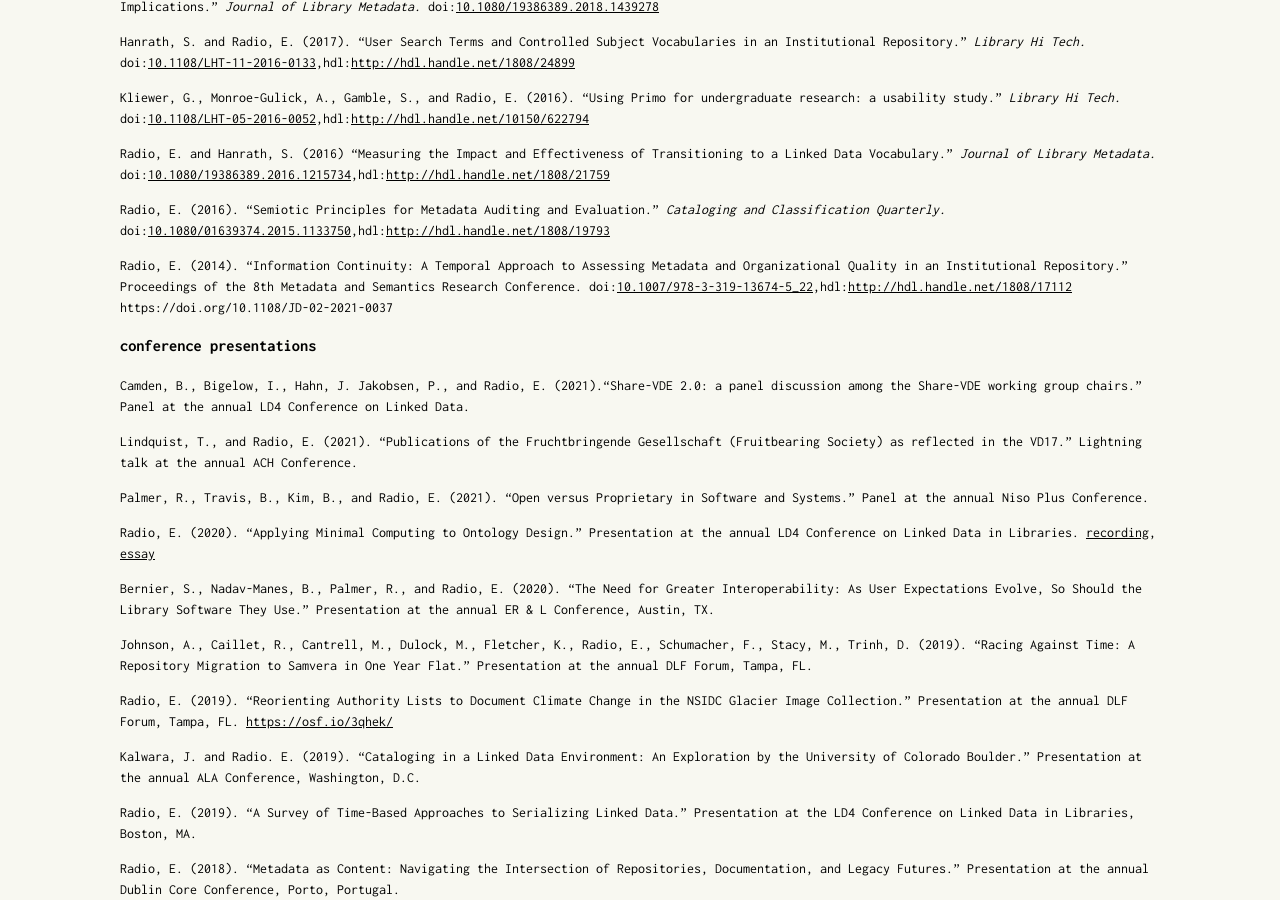
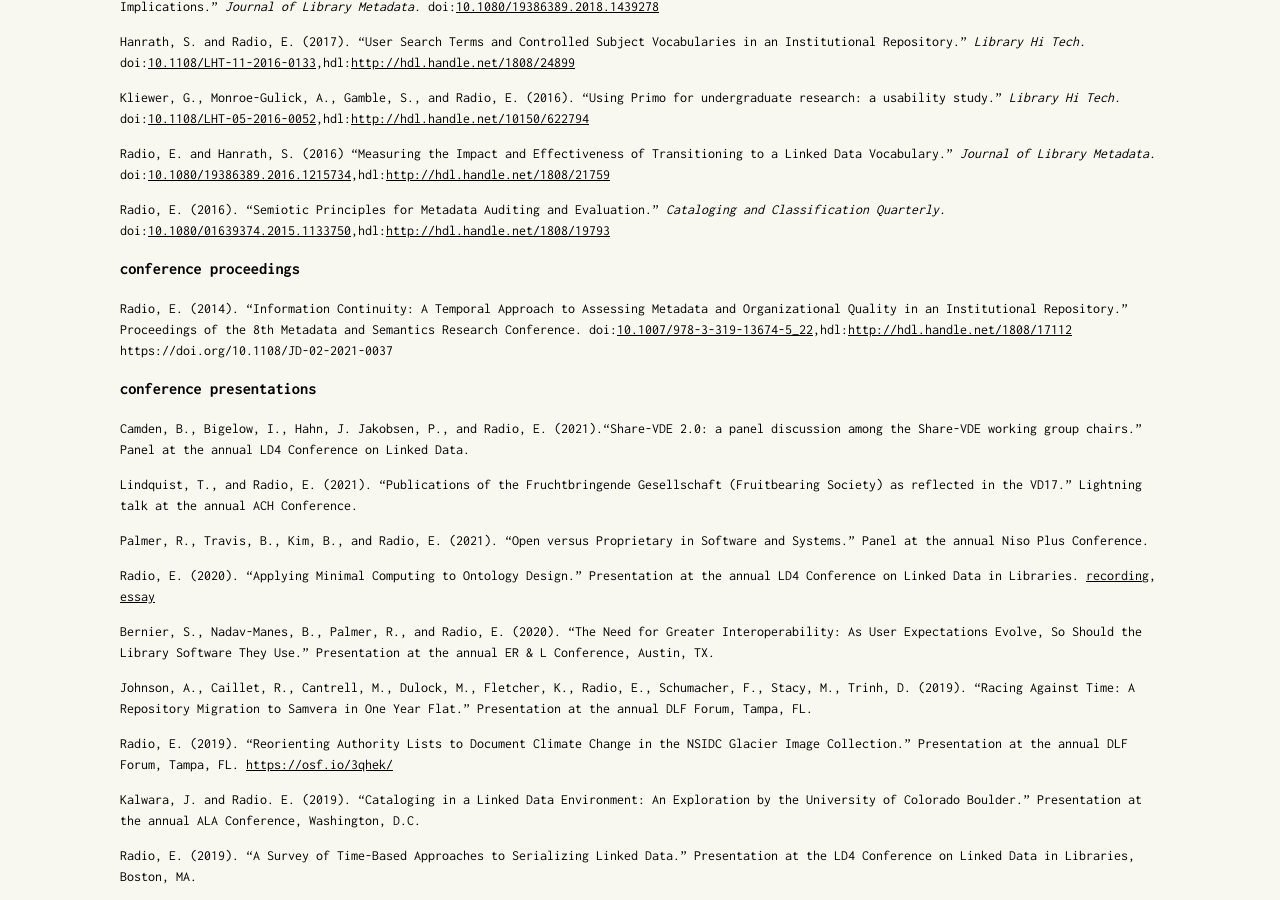
Before and after one commit to erikradio/erikradio.github.io, a Jekyll site: the page built from works.md, in a window 1280 px wide and 900 px high, scrolled down 709 px. Built offline with Jekyll 4.4.1, drawn with Linux system fonts in a browser that asks for light colours.

Commit message:
Update works.md

```diff
--- a/works.md
+++ b/works.md
@@ -30,6 +30,9 @@ Kliewer, G., Monroe-Gulick, A., Gamble, S., and Radio, E. (2016). “Using Primo
 Radio, E. and Hanrath, S. (2016) “Measuring the Impact and Effectiveness of Transitioning to a Linked Data Vocabulary.” _Journal of Library Metadata._ doi:[10.1080/19386389.2016.1215734](https://doi.org/10.1080/19386389.2016.1215734),hdl:[http://hdl.handle.net/1808/21759](http://hdl.handle.net/1808/21759)
 
 Radio, E. (2016). “Semiotic Principles for Metadata Auditing and Evaluation.” _Cataloging and Classification Quarterly._ doi:[10.1080/01639374.2015.1133750](https://doi.org/10.1080/01639374.2015.1133750),hdl:[http://hdl.handle.net/1808/19793](http://hdl.handle.net/1808/19793)
+
+
+### conference proceedings
 
 Radio, E. (2014). “Information Continuity: A Temporal Approach to Assessing Metadata and Organizational Quality in an Institutional Repository.” Proceedings of the 8th Metadata and Semantics Research Conference. doi:[10.1007/978-3-319-13674-5_22](https://doi.org/10.1007/978-3-319-13674-5_22),hdl:[http://hdl.handle.net/1808/17112](http://hdl.handle.net/1808/17112)
 https://doi.org/10.1108/JD-02-2021-0037
```
